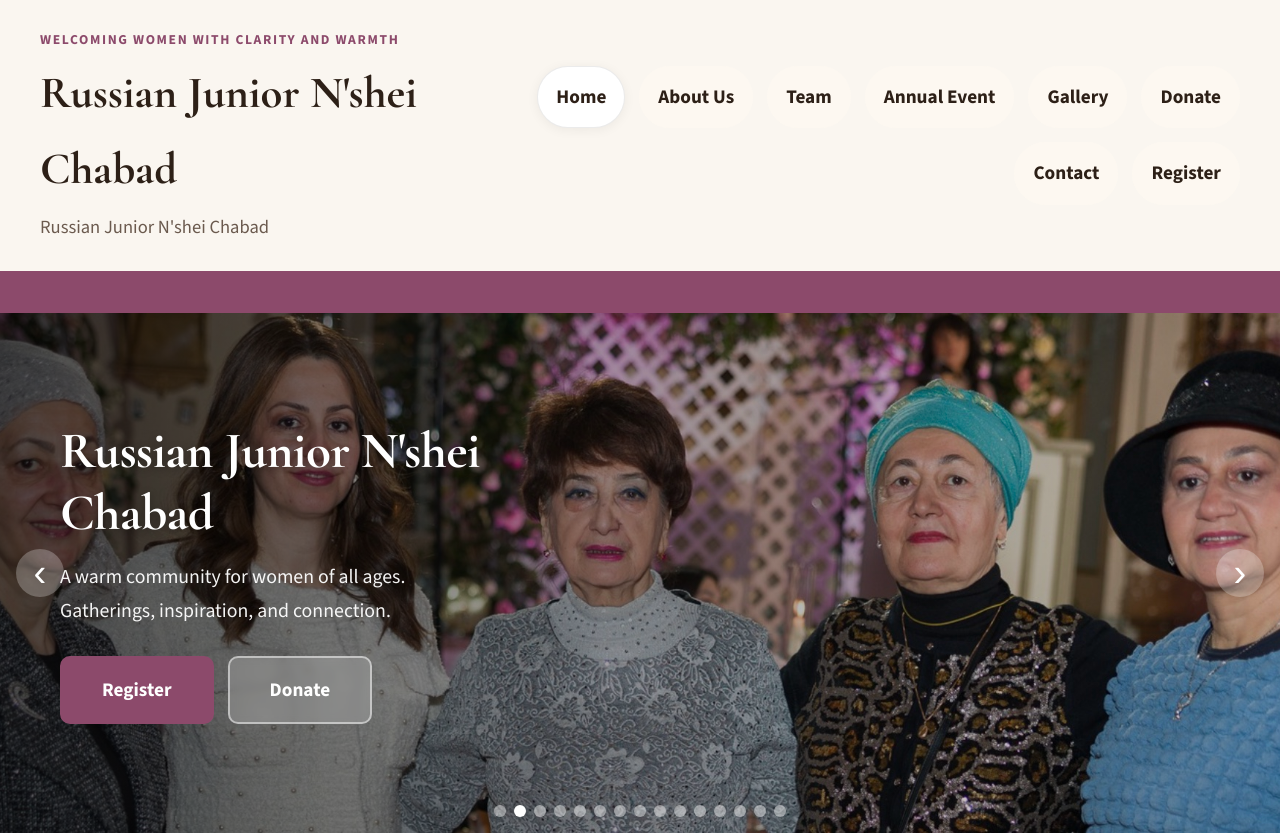
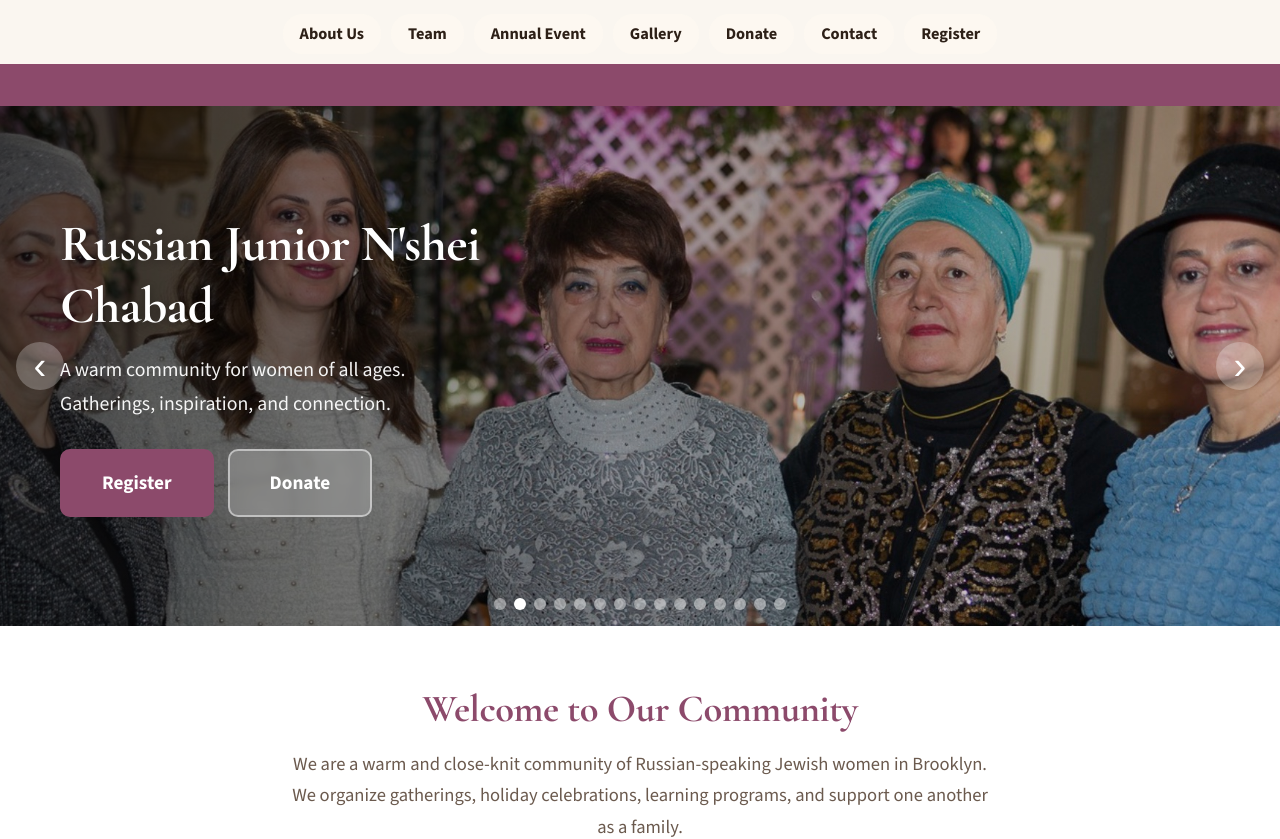
Before and after one commit to chevrutah247/nurit, a Next.js app: page / in a window 1280 px wide. Shown: the top 839 px of the page. Built offline with nearby package versions, Linux system fonts and the light colour scheme; no server answers.

Commit message:
Compact the navigation bar

```diff
--- a/app/globals.css
+++ b/app/globals.css
@@ -55,45 +55,39 @@
 }
 
 /* ═══ HEADER — Logo + one-line nav ═══ */
-.header,
+.compact-header,
 .footer {
   display: flex;
-  gap: 24px;
+  gap: 16px;
   align-items: center;
-  justify-content: space-between;
-  padding: 28px 0;
-}
-
-.brand-block {
-  display: grid;
-  gap: 4px;
-}
-
-.brand-link {
-  font-family: var(--font-heading), serif;
-  font-size: clamp(2.2rem, 2rem + 1vw, 3.2rem);
-  font-weight: 700;
-}
-
-.brand-subtitle {
-  margin: 0;
-  color: var(--text-soft);
+  justify-content: center;
+  padding: 14px 0 10px;
 }
 
 .main-nav {
   display: flex;
   flex-wrap: wrap;
-  justify-content: flex-end;
-  gap: 14px;
+  justify-content: center;
+  gap: 10px;
+}
+
+.main-nav-compact {
+  width: 100%;
+  align-items: center;
+}
+
+.nav-home-link {
+  display: none;
 }
 
 .nav-link {
-  padding: 14px 18px;
+  padding: 10px 16px;
   border-radius: 999px;
   background: rgba(255, 250, 241, 0.72);
   border: 1px solid transparent;
-  font-size: 1.2rem;
+  font-size: 1.02rem;
   font-weight: 700;
+  line-height: 1.1;
 }
 
 .nav-link:hover,
@@ -677,13 +671,15 @@
 
 /* ═══ RESPONSIVE ═══ */
 @media (max-width: 980px) {
-  .header,
+  .compact-header,
   .footer {
     flex-direction: column;
     align-items: stretch;
   }
 
-  .main-nav { justify-content: flex-start; }
+  .main-nav {
+    justify-content: flex-start;
+  }
 
   .hero-slides { height: 400px; }
   .hero-overlay-content { padding: 30px 32px; }
@@ -703,6 +699,10 @@
     justify-content: center;
   }
 
+  .compact-header {
+    padding-top: 10px;
+  }
+
   .hero-slides { height: 340px; }
   .hero-overlay-content {
     padding: 20px 20px;
--- a/components/site-header.tsx
+++ b/components/site-header.tsx
@@ -9,17 +9,14 @@
   const pathname = usePathname();
 
   return (
-    <header className="site-shell header">
-      <div className="brand-block">
-        <p className="eyebrow">Welcoming women with clarity and warmth</p>
-        <Link href="/" className="brand-link">
-          {siteConfig.name}
+    <header className="site-shell compact-header">
+      <nav aria-label="Main navigation" className="main-nav main-nav-compact">
+        <Link href="/" className="nav-home-link">
+          Home
         </Link>
-        <p className="brand-subtitle">{siteConfig.organization}</p>
-      </div>
-
-      <nav aria-label="Main navigation" className="main-nav">
-        {siteConfig.navigation.map((item) => {
+        {siteConfig.navigation
+          .filter((item) => item.href !== "/")
+          .map((item) => {
             const isActive = pathname === item.href;
 
             return (
```
Lines whose indentation alone changed are shown as unchanged.
